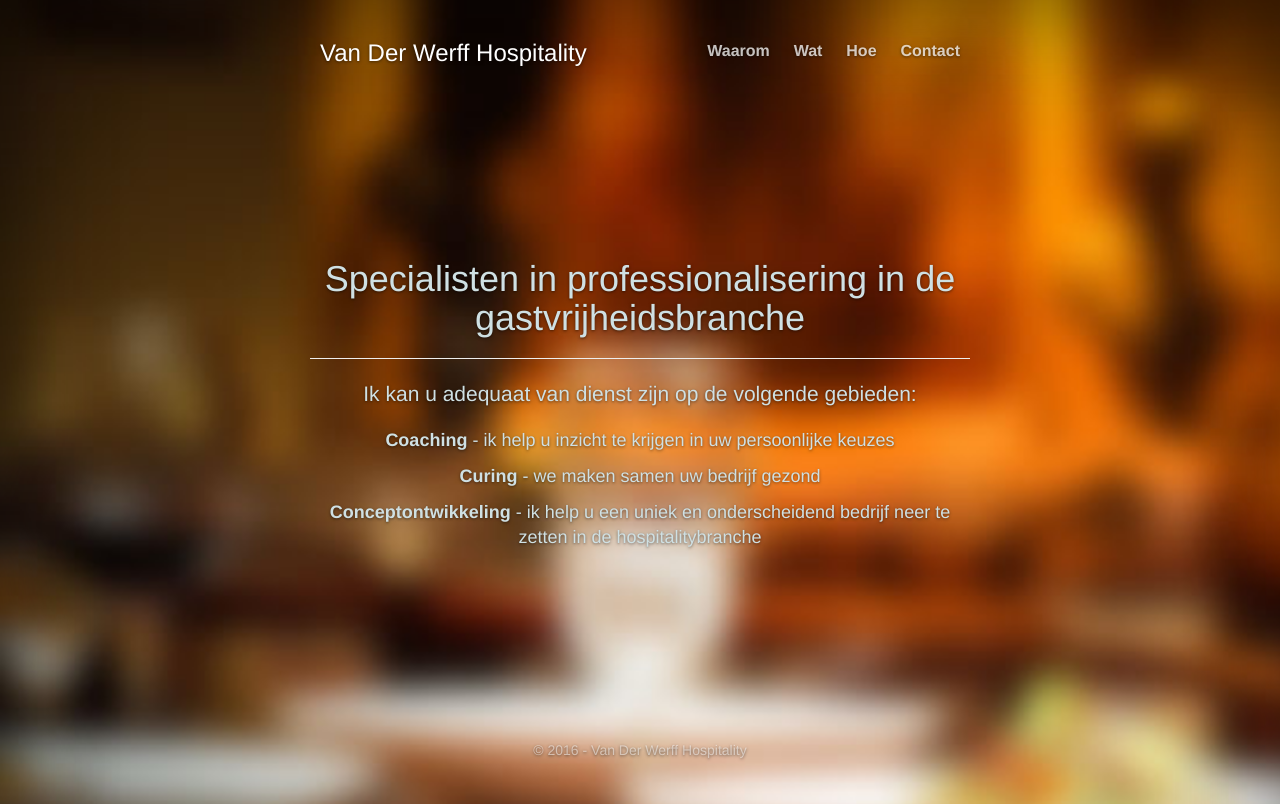
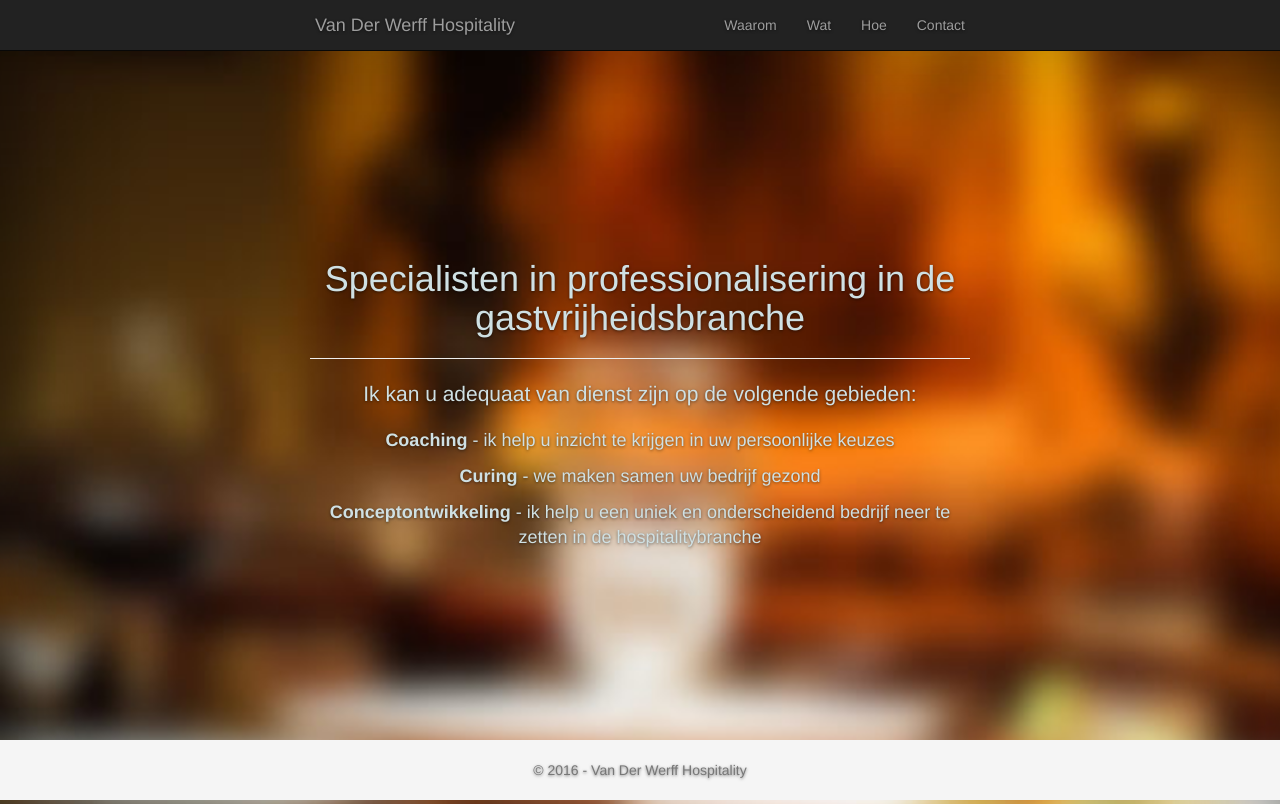
Before and after one commit to robi022/robi022.github.io, a plain HTML site: page index.html in a window 1280 px wide. Shown: the top 804 px of the page. Drawn offline with nearby package versions, Linux system fonts and the light colour scheme.

Commit message:
Beginning of sticky footer

```diff
--- /dev/null
+++ b/css/sticky-footer.css
@@ -0,0 +1,32 @@
+/* Sticky footer styles
+-------------------------------------------------- */
+html {
+  position: relative;
+  min-height: 100%;
+}
+body {
+  /* Margin bottom by footer height */
+  margin-bottom: 60px;
+}
+.footer {
+  position: absolute;
+  bottom: 0;
+  width: 100%;
+  /* Set the fixed height of the footer here */
+  height: 60px;
+  background-color: #f5f5f5;
+}
+
+
+/* Custom page CSS
+-------------------------------------------------- */
+/* Not required for template or sticky footer method. */
+
+.container {
+  width: auto;
+  max-width: 680px;
+  padding: 0 15px;
+}
+.container .text-muted {
+  margin: 20px 0;
+}
--- a/index.html
+++ b/index.html
@@ -13,6 +13,7 @@
 	<!-- Custom stylesheets -->
 	<!-- link href="css/jumbotron.min.css" rel="stylesheet" -->
 	<link href="css/cover.css" rel="stylesheet">
+	<link href="css/sticky-footer.css" rel="stylesheet">
 	<link href="css/custom.css" rel="stylesheet">
 
     <!-- HTML5 shim and Respond.js for IE8 support of HTML5 elements and media queries -->
@@ -24,25 +25,33 @@
   </head>
   <body>
 
+	<nav class="navbar navbar-inverse navbar-fixed-top">
+      <div class="container">
+        <div class="navbar-header">
+          <button type="button" class="navbar-toggle collapsed" data-toggle="collapse" data-target="#navbar" aria-expanded="false" aria-controls="navbar">
+            <span class="sr-only">Toggle navigation</span>
+            <span class="icon-bar"></span>
+            <span class="icon-bar"></span>
+            <span class="icon-bar"></span>
+          </button>
+          <a class="navbar-brand" href="index.html">Van Der Werff Hospitality</a>
+        </div>
+        <div id="navbar" class="navbar-collapse collapse">
+			<ul class="nav navbar-nav navbar-right">
+                  <li><a href="waarom.html">Waarom</a></li>
+                  <li><a href="wat.html">Wat</a></li>
+				  <li><a href="hoe.html">Hoe</a></li>
+                  <li><a href="contact.html">Contact</a></li>
+                </ul>
+        </div><!--/.navbar-collapse -->
+      </div>
+    </nav>
+
     <div class="site-wrapper">
 
       <div class="site-wrapper-inner">
 
         <div class="cover-container">
-
-          <div class="masthead clearfix">
-            <div class="inner">
-              <a href="index.html"><h3 class="masthead-brand">Van Der Werff Hospitality</h3></a>
-              <nav>
-                <ul class="nav masthead-nav">
-                  <li><a href="waarom.html">Waarom</a></li>
-                  <li><a href="wat.html">Wat</a></li>
-				  <li><a href="hoe.html">Hoe</a></li>
-                  <li><a href="contact.html">Contact</a></li>
-                </ul>
-              </nav>
-            </div>
-          </div>
 
           <div class="inner cover vertical-center">
 			<div>
@@ -73,17 +82,17 @@
 			</p>
           </div>
 
-          <div class="mastfoot">
-            <div class="inner">
-              <p>&copy; 2016 - Van Der Werff Hospitality</p>
-            </div>
-          </div>
-
         </div>
 
       </div>
 
     </div>
+
+	    <footer class="footer">
+      <div class="container">
+        <p class="text-muted">&copy; 2016 - Van Der Werff Hospitality</p>
+      </div>
+    </footer>
 
     <!-- jQuery (necessary for Bootstrap's JavaScript plugins) -->
     <script src="https://ajax.googleapis.com/ajax/libs/jquery/1.11.3/jquery.min.js"></script>
```
